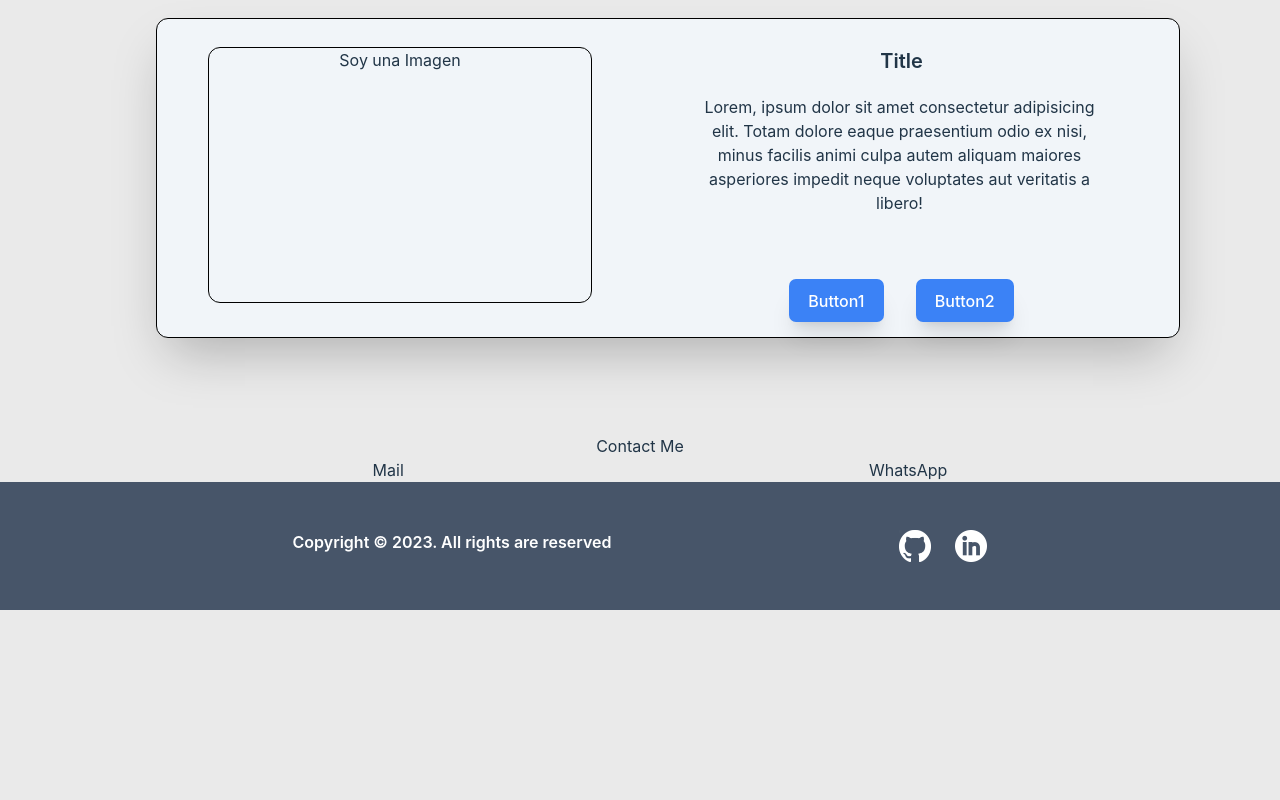
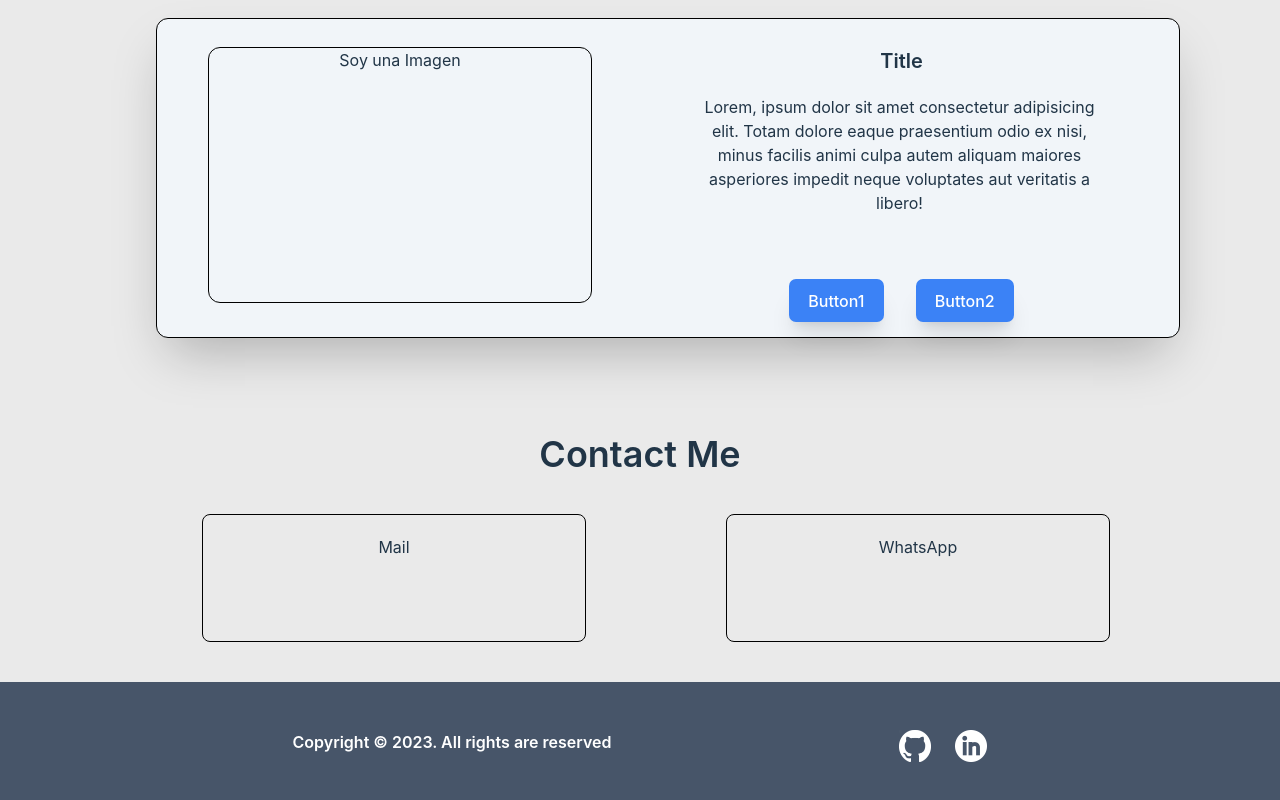
Before and after one commit to denisrold/Portfolio, a React (Vite) app in the folder portfolio/: page / in a window 1280 px wide. Shown: the part 1330-2130 px from the top of the page. Before the commit the page ends 1940 px from the top, so only its background shows below. Built offline with nearby package versions, Linux system fonts and the light colour scheme.

Commit message:
Contact Effect

```diff
--- a/portfolio/src/views/Contact.jsx
+++ b/portfolio/src/views/Contact.jsx
@@ -1,10 +1,10 @@
 const ContactMe = ()=>{
     return(
         <>
-        <p>Contact Me</p>
-        <div className="flex flex-row justify-around ml-10">
-        <div>Mail</div>
-        <div>WhatsApp</div>
+        <h1 className="text-4xl font-semibold mb-10">Contact Me</h1>
+        <div className="flex flex-row justify-around ml-8 mb-10">
+        <div className=" border border-black w-96 p-5 h-32 rounded-lg hover:scale-110 transition-transform duration-500">Mail</div>
+        <div className=" border border-black w-96 p-5 rounded-lg hover:scale-110 transition-transform duration-500">WhatsApp</div>
         </div>
         </>
     )
```
